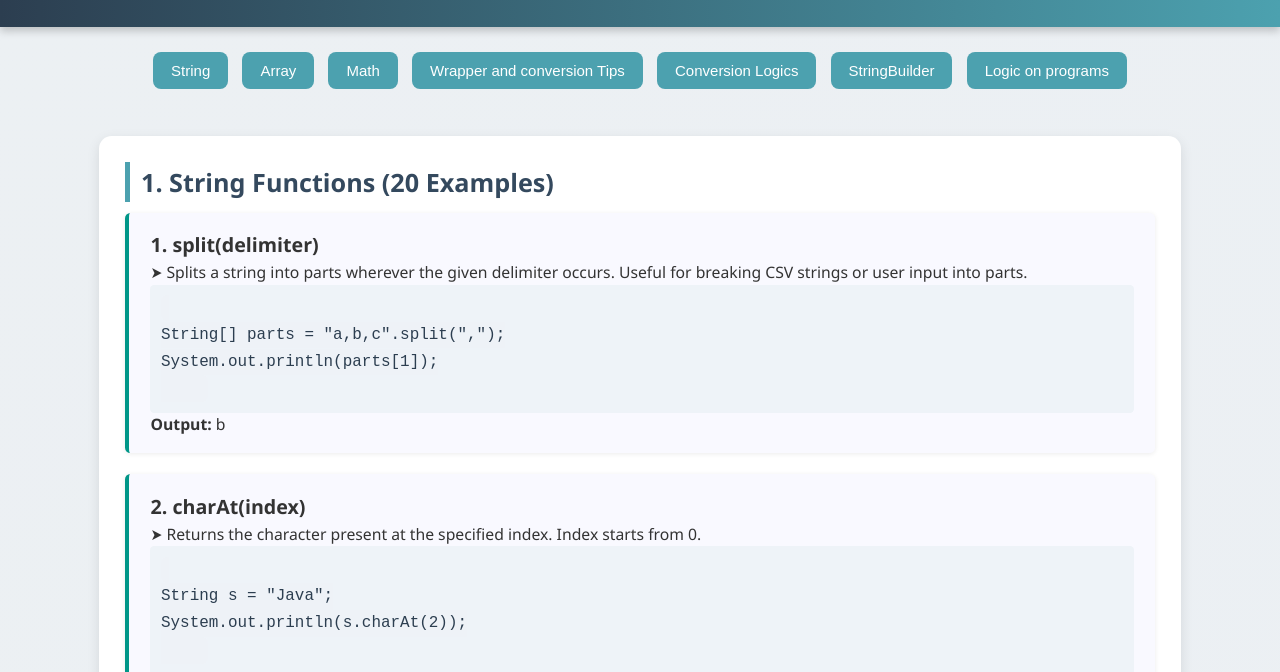
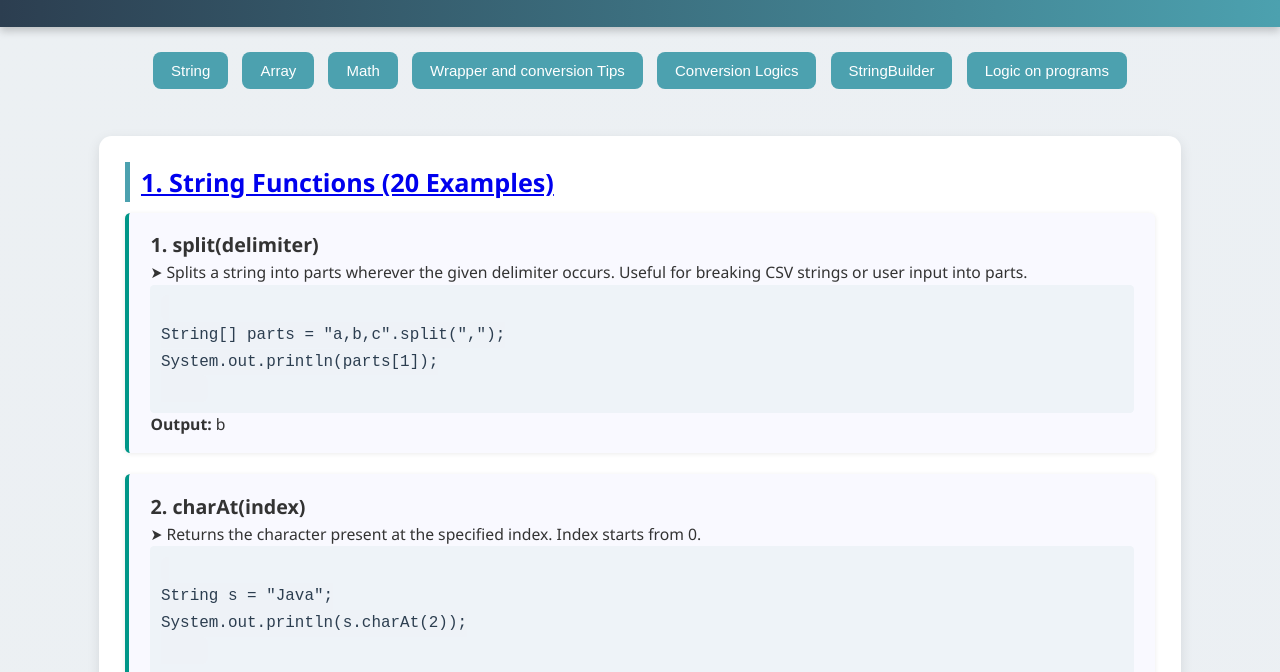
Before and after one commit to middnightcommits/JavaDiary, a plain HTML site: page index.html in a window 1280 px wide. Shown: the part 128-800 px from the top of the page. Drawn offline with Linux system fonts and the light colour scheme.

Commit message:
Update index.html

```diff
--- a/index.html
+++ b/index.html
@@ -25,7 +25,7 @@
   <main>
     <div class="container">
       <section id="1">
-  <h2>1. String Functions (20 Examples)</h2>
+  <h2><a href="../Note.txt">1. String Functions (20 Examples)</a></h2>
 
   <div class="code-block">
     <h3>1. split(delimiter)</h3>
```
